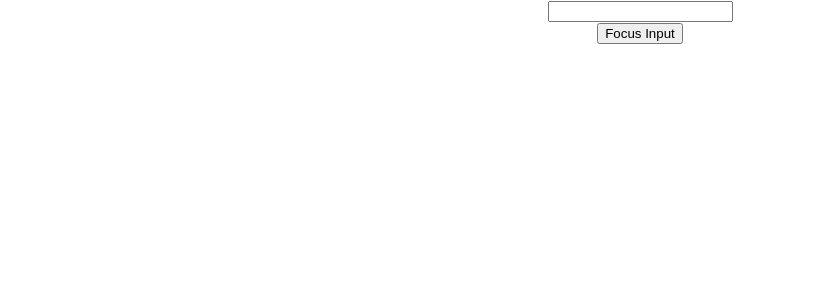
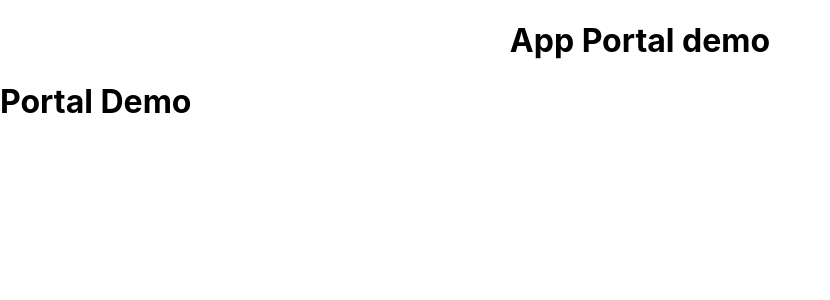
Before and after one commit to Ganesh-dot/into, a React (Create React App) app in the folder money/: page / in a window 1280 px wide. Shown: the top 300 px of the page, without its empty margins (0-830 px from the left). Built offline with nearby package versions, Linux system fonts and the light colour scheme.

Commit message:
push rootfile

```diff
--- a/money/src/App.js
+++ b/money/src/App.js
@@ -1,13 +1,15 @@
-import { PureComponent } from 'react';
-import './App.css';
-import FRParentInput from './component/FRParentInput';
-import ParentComp from './component/ParentComp';
-import RefsDemo from "./component/RefsDemo"
+import { PureComponent } from "react";
+import "./App.css";
+import FRParentInput from "./component/FRParentInput";
+import ParentComp from "./component/ParentComp";
+import PortalDemo from "./component/PortalDemo";
+import RefsDemo from "./component/RefsDemo";
 
 function App() {
   return (
     <div className="App">
-       <FRParentInput />
+      <h1>App Portal demo</h1>
+      <PortalDemo />
     </div>
   );
 }
```
